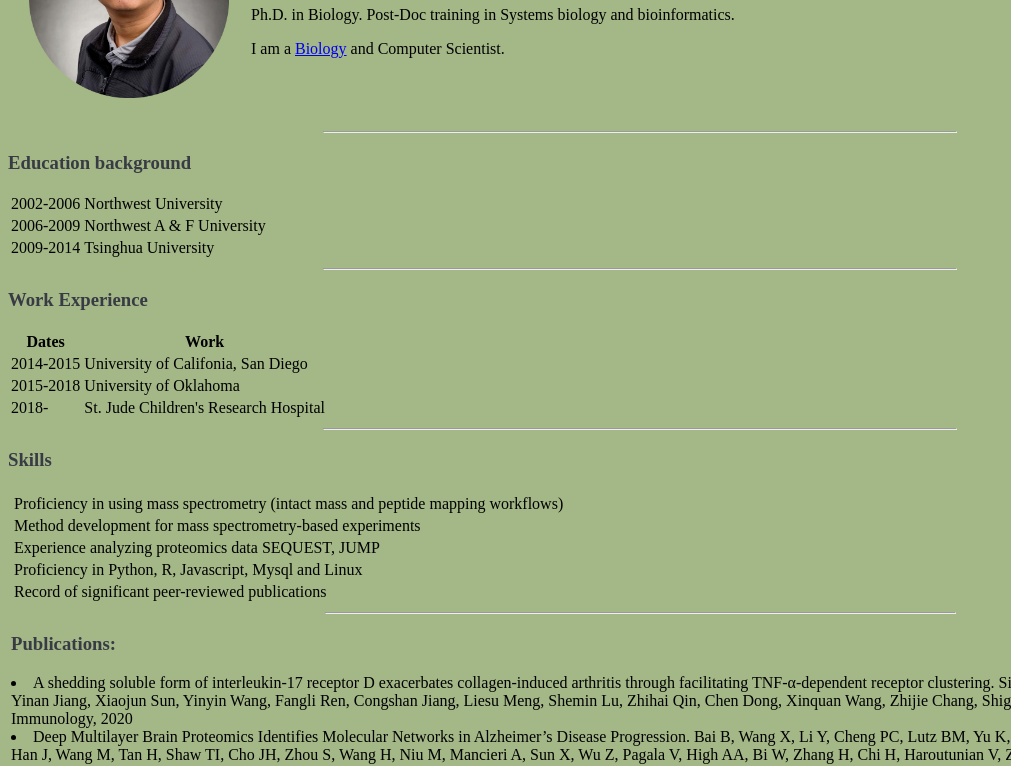
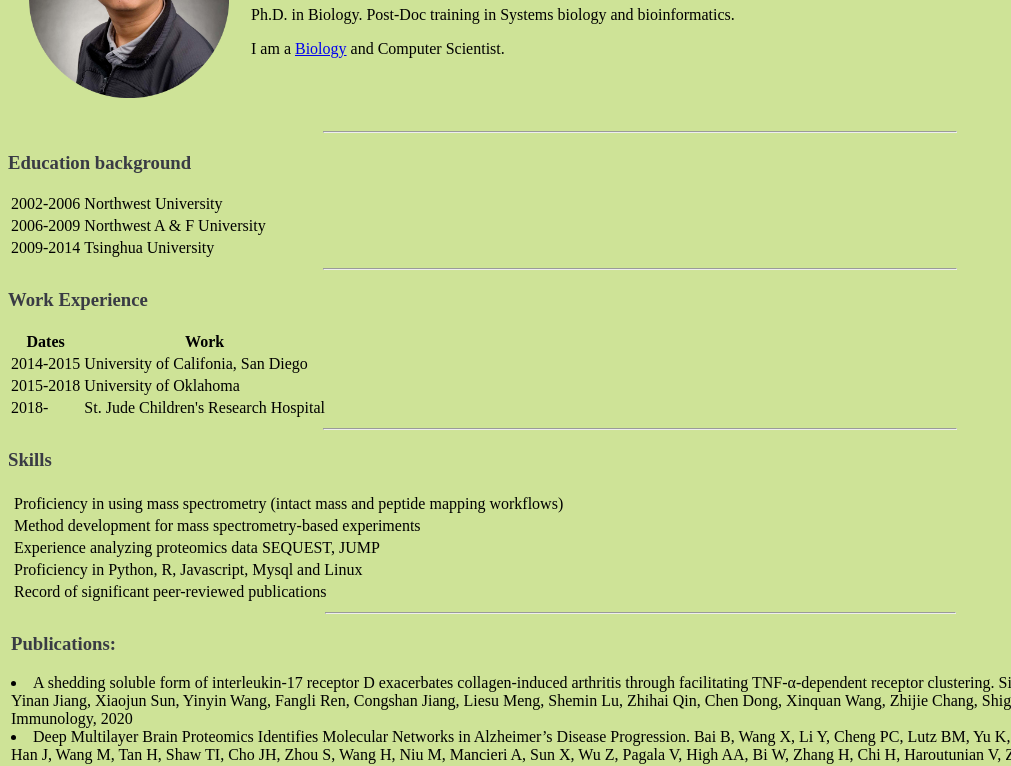
Before and after one commit to XILOUYI/cv, a plain HTML site: page index.html in a window 1280 px wide. Shown: the part 131-897 px from the top of the page, without its empty margins (0-1011 px from the left). Drawn offline with Linux system fonts and the light colour scheme.

Commit message:
Update styles.css

```diff
--- a/styles.css
+++ b/styles.css
@@ -1,5 +1,5 @@
 body {
-	background-color: #a4b787;
+	background-color: #cee397;
 	}
 	h1 {
 		color: #393b44;
```
